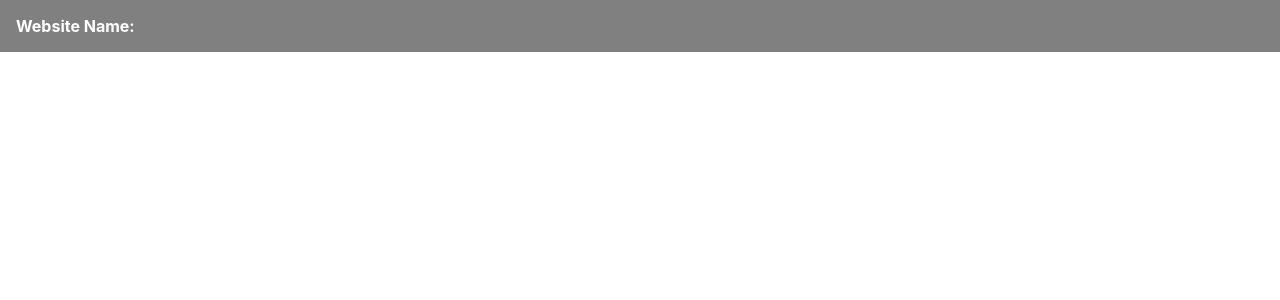
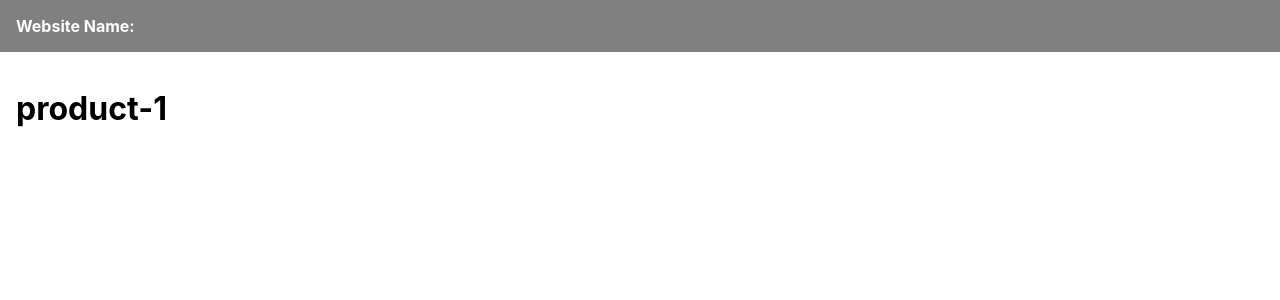
Before and after one commit to BurnsD/MERN_E-CommerceTEMPLATE, a React (Create React App) app in the folder frontend/: page /product/product-1 in a window 1280 px wide. Before the commit this address had no page. Shown: the top 300 px of the page. Built offline with nearby package versions, Linux system fonts and the light colour scheme.

Commit message:
adjusted to Link in app.js/added ProductScreen

```diff
--- a/frontend/src/App.js
+++ b/frontend/src/App.js
@@ -1,17 +1,18 @@
 
-import {BrowserRouter, Route, Routes} from 'react-router-dom';
+import {BrowserRouter, Link, Route, Routes} from 'react-router-dom';
 import HomeScreen from './screens/HomeScreen';
-
+import ProductScreen from './screens/ProductScreen';
 
 function App() {
   return (
     <BrowserRouter>
     <div>
       <header>
-        <a href="/">Website Name:</a>
+        <Link to="/">Website Name:</Link>
       </header>
       <main>
         <Routes>
+          <Route path='/product/:slug' element={<ProductScreen />} />
           <Route path="/" element={<HomeScreen />} />
         </Routes>
 
--- a/frontend/src/screens/HomeScreen.js
+++ b/frontend/src/screens/HomeScreen.js
@@ -1,3 +1,4 @@
+import { Link } from 'react-router-dom';
 import data from '../data'
 
 function HomeScreen() {
@@ -6,14 +7,14 @@
         <div className="products">
           {data.products.map((product) => (
             <div className="product" key={product.slug}>
-              <a href={`/product/${product.slug}`}>
+              <Link to={`/product/${product.slug}`}>
                 <img src={product.image} alt={product.name} />
-              </a>
+              </Link>
 
               <div className="product-info">
-                <a href={`/product/${product.slug}`}>
+                <Link to={`/product/${product.slug}`}>
                   <p>{product.name}</p>
-                </a>
+                </Link>
                 <p><strong>${product.price}</strong></p>
                 <button>Add to Cart</button>
               </div>
--- /dev/null
+++ b/frontend/src/screens/ProductScreen.js
@@ -0,0 +1,13 @@
+import { useParams } from 'react-router-dom';
+
+function ProductScreen() {
+  const params = useParams();
+  const { slug } = params;
+  return (
+    <div>
+      <h1>{slug}</h1>
+    </div>
+  );
+}
+
+export default ProductScreen;
```
